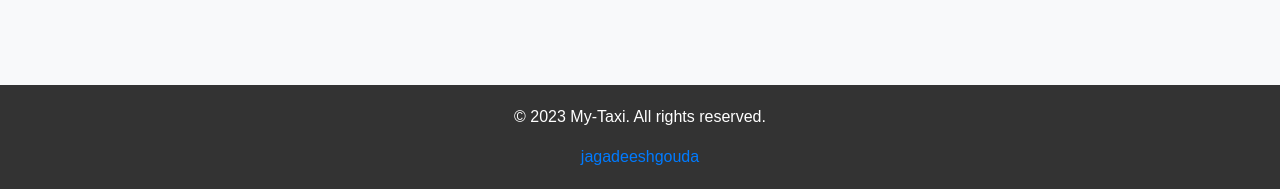
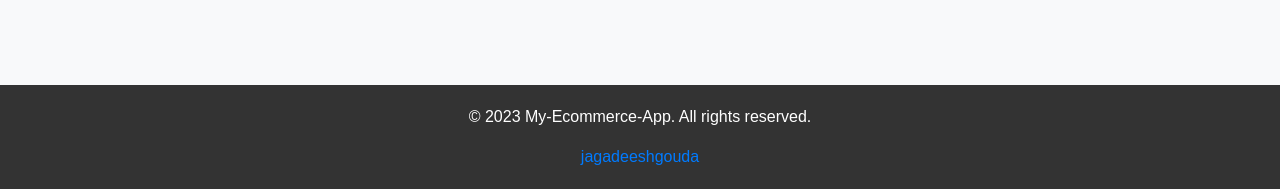
Before and after one commit to Jagadeeshgouda/Ecommerce_website, a Django app: page /logout in a window 1280 px wide. Shown: the part 611-800 px from the top of the page. Run offline with Django 4.2, Linux system fonts and the light colour scheme; a user stored in the database is signed in; some libraries are stand-ins or nearby versions.

Commit message:
Update logout.html

```diff
--- a/ecommerce_store/store/Templates/logout.html
+++ b/ecommerce_store/store/Templates/logout.html
@@ -54,7 +54,7 @@
         </div>
     </div>
     <footer>
-        <p>&copy; 2023 My-Taxi. All rights reserved.</p>
+        <p>&copy; 2023 My-Ecommerce-App. All rights reserved.</p>
         <a href="https://drive.google.com/file/d/1Klfs4L2zrb_Wue2CcT2IDxlU9IO3bGWf/view?usp=drivesdk">jagadeeshgouda</a>
     </footer>
 </body>
```
